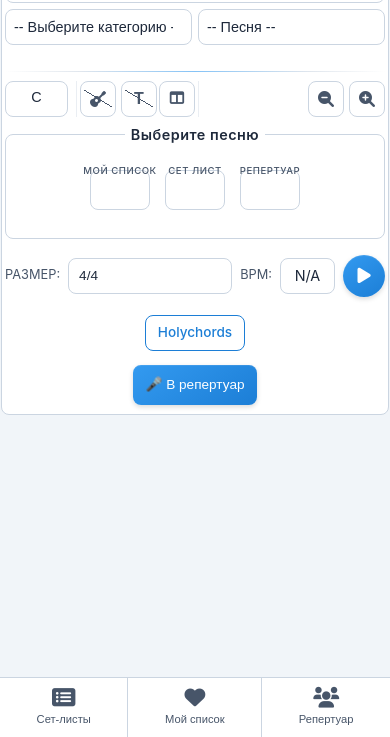
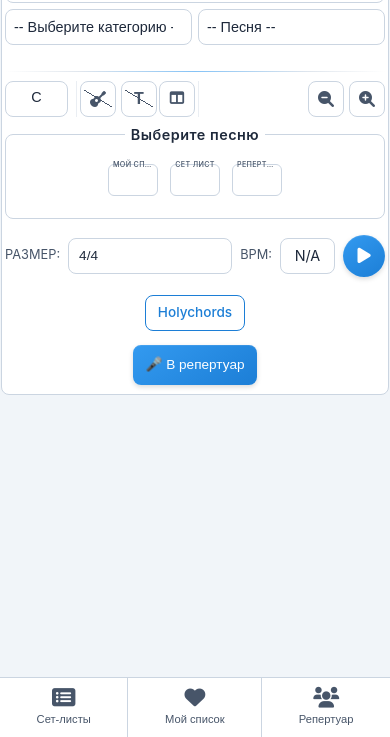
Before and after one commit to exserega/Worship, a plain HTML site: page index.html in a window 390 px wide. Shown: the part 107-844 px from the top of the page. Drawn offline with Linux system fonts and the light colour scheme; no server answers.

Commit message:
Refactor: компактные кнопки legend + кнопка редактирования в заголовке

```diff
--- a/index.html
+++ b/index.html
@@ -93,6 +93,9 @@
     <fieldset id="song-content">
         <legend id="song-title">
             <span class="song-title-text">Выберите песню</span>
+            <button id="edit-song-button" class="icon-button simple legend-button" title="Редактировать песню" style="display: none;">
+                <i class="fas fa-edit"></i>
+            </button>
         </legend>
         <div class="song-actions-legend-row">
             <div class="song-legend-action" data-legend="Мой список">
@@ -112,9 +115,6 @@
             </div>
         </div>
         <div class="song-controls">
-            <button id="edit-song-button" class="icon-button simple" title="Редактировать песню" style="display: none;">
-                <i class="fas fa-edit"></i>
-            </button>
             <button id="copy-text-button" class="icon-button simple" title="Копировать текст песни" style="display: none;">
                 <i class="far fa-copy"></i>
             </button>
--- a/styles.css
+++ b/styles.css
@@ -2815,13 +2815,13 @@ body[data-theme="light"] .repertoire-view-button.active {
 /* КНОПКИ ДЕЙСТВИЙ С LEGEND-ГРАНИЦАМИ         */
 /* ============================================ */
 
-/* Song Actions Legend Row (кнопки с границами как fieldset) */
+/* Song Actions Legend Row (компактные кнопки с границами как fieldset) */
 .song-actions-legend-row {
     display: flex;
     justify-content: center;
     align-items: center;
-    gap: 25px;
-    margin: 20px 0 25px 0;
+    gap: 20px; /* Уменьшили с 25px */
+    margin: 12px 0 16px 0; /* Уменьшили отступы */
 }
 
 .song-legend-action {
@@ -2829,51 +2829,54 @@ body[data-theme="light"] .repertoire-view-button.active {
     display: inline-block;
 }
 
-/* Сама кнопка - расширенная для текста */
+/* Сама кнопка - компактная */
 .legend-icon-btn {
-    width: 80px; /* Расширили для текста */
-    height: 50px;
+    width: 60px; /* Уменьшили с 80px */
+    height: 40px; /* Уменьшили с 50px */
     border: 1.5px solid var(--border-color);
     background: transparent;
     color: var(--text-color);
     display: flex;
     align-items: center;
     justify-content: center;
-    border-radius: 8px;
-    font-size: 1.3rem;
+    border-radius: 6px; /* Уменьшили с 8px */
+    font-size: 1.1rem; /* Уменьшили с 1.3rem */
     transition: all 0.2s ease;
     cursor: pointer;
     box-shadow: none;
     padding: 0;
     margin: 0;
-    margin-top: 12px; /* Увеличили отступ сверху для legend */
-}
-
-/* Legend как часть границы - ПРОЗРАЧНЫЙ фон */
+    margin-top: 8px; /* Уменьшили с 12px */
+}
+
+/* Legend как часть границы - МАЛЕНЬКИЙ текст */
 .song-legend-action::before {
     content: attr(data-legend);
     position: absolute;
     top: 0;
     left: 50%;
     transform: translateX(-50%);
-    background: transparent; /* ПРОЗРАЧНЫЙ фон */
+    background: transparent;
     color: var(--label-color);
-    font-size: 0.7rem;
+    font-size: 0.55rem; /* Сильно уменьшили с 0.7rem */
     font-weight: 500;
     text-transform: uppercase;
-    letter-spacing: 0.5px;
-    padding: 2px 8px;
+    letter-spacing: 0.3px; /* Уменьшили с 0.5px */
+    padding: 1px 4px; /* Уменьшили с 2px 8px */
     white-space: nowrap;
     z-index: 1;
     transition: color 0.2s ease;
+    max-width: 50px; /* Ограничили ширину */
+    overflow: hidden;
+    text-overflow: ellipsis;
 }
 
 .legend-icon-btn:hover {
     border-color: var(--primary-color);
     color: var(--primary-color);
     background: var(--hover-color);
-    transform: translateY(-2px);
-    box-shadow: 0 4px 12px var(--shadow-color);
+    transform: translateY(-1px); /* Уменьшили с -2px */
+    box-shadow: 0 2px 8px var(--shadow-color); /* Уменьшили с 0 4px 12px */
 }
 
 .legend-icon-btn:hover + .song-legend-action::before,
@@ -2931,38 +2934,40 @@ body[data-theme="light"] .repertoire-view-button.active {
 
 @media (max-width: 768px) {
     .song-actions-legend-row {
-        gap: 20px;
-        margin: 15px 0 20px 0;
+        gap: 15px;
+        margin: 10px 0 14px 0;
     }
 
     .legend-icon-btn {
-        width: 70px; /* Чуть меньше на планшетах */
-        height: 44px;
-        font-size: 1.2rem;
-        margin-top: 10px;
+        width: 55px;
+        height: 36px;
+        font-size: 1rem;
+        margin-top: 7px;
     }
 
     .song-legend-action::before {
-        font-size: 0.65rem;
-        padding: 1px 6px;
+        font-size: 0.5rem;
+        padding: 1px 3px;
+        max-width: 45px;
     }
 }
 
 @media (max-width: 480px) {
     .song-actions-legend-row {
-        gap: 15px;
-        margin: 12px 0 18px 0;
+        gap: 12px;
+        margin: 8px 0 12px 0;
     }
 
     .legend-icon-btn {
-        width: 60px; /* Компактнее на телефонах */
-        height: 40px;
-        font-size: 1.1rem;
-        margin-top: 8px;
+        width: 50px;
+        height: 32px;
+        font-size: 0.9rem;
+        margin-top: 6px;
     }
 
     .song-legend-action::before {
-        font-size: 0.6rem;
-        padding: 1px 4px;
-    }
-}
+        font-size: 0.45rem;
+        padding: 1px 2px;
+        max-width: 40px;
+    }
+}
```
